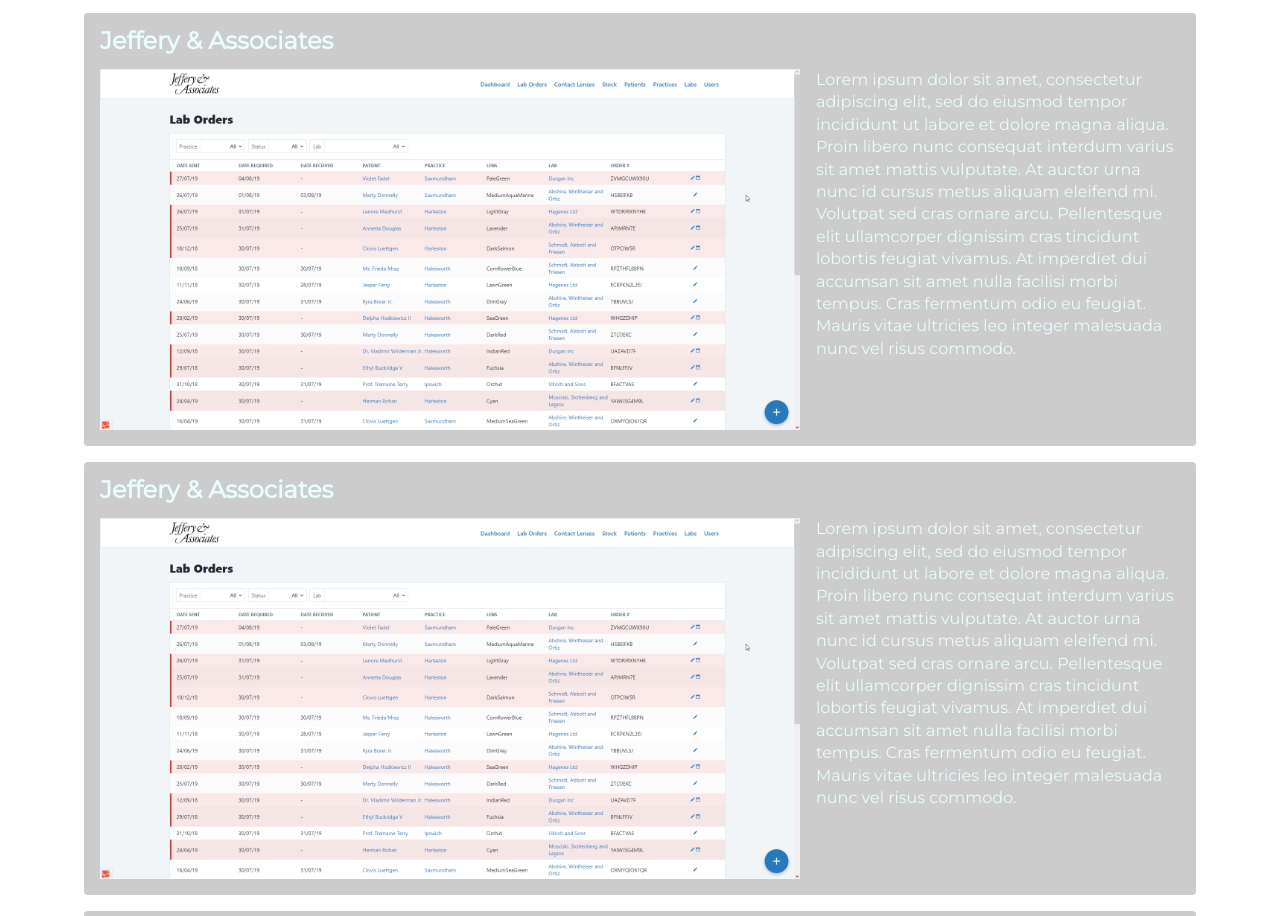
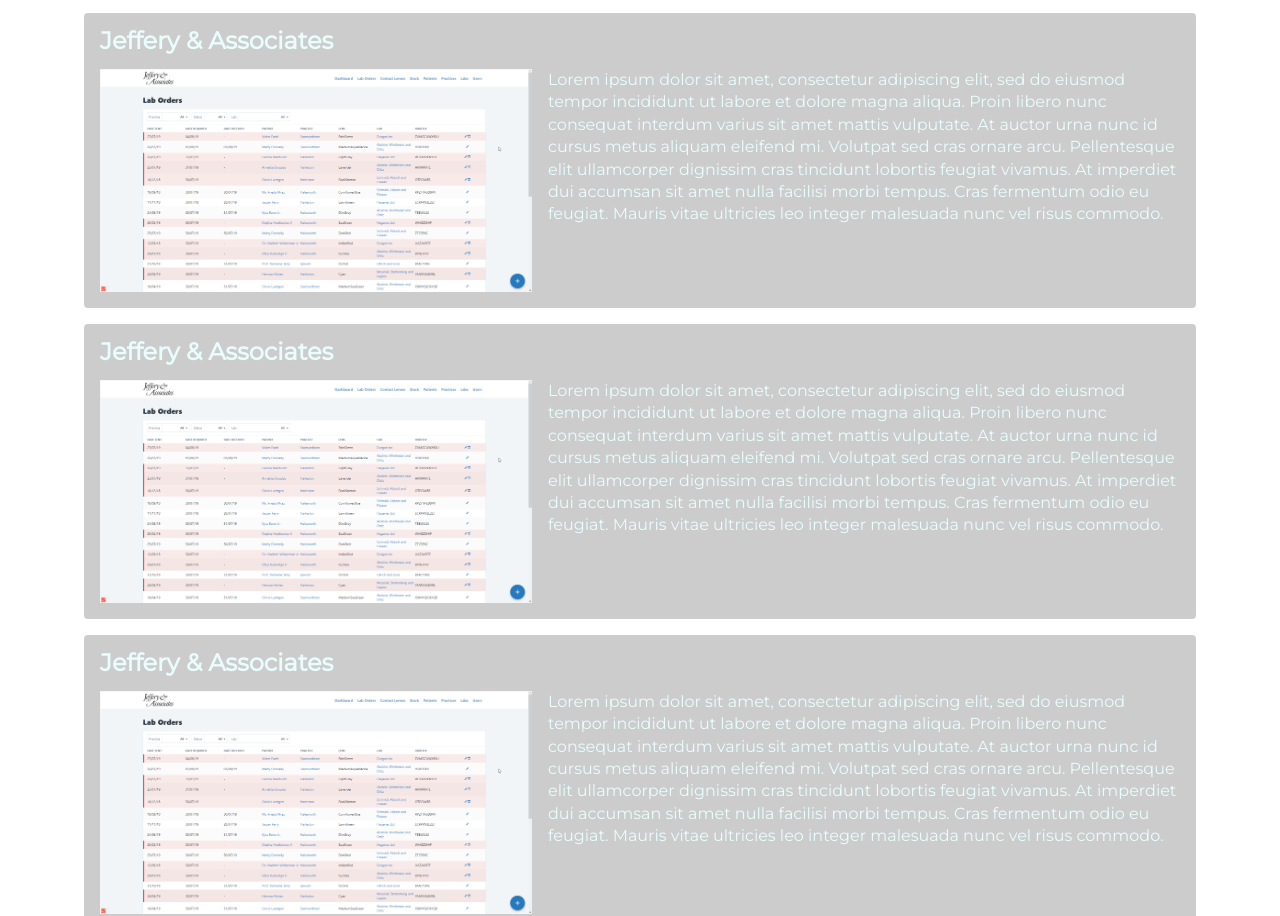
Before and after one commit to MHalseyPerry/personal-portfolio, a plain HTML site: page index.html in a window 1280 px wide. Shown: the part 464-1380 px from the top of the page. Drawn offline with Linux system fonts and the light colour scheme; a script that the page names is missing.

Commit message:
Project image scaling somewhat fixed.

```diff
--- a/index.html
+++ b/index.html
@@ -47,7 +47,7 @@
                     <div class="project">
                         <h2>Jeffery & Associates</h2>
                         <div class="project-content">
-                            <img  width="700rem" src="./assets/janda.png">
+                            <img class="project-image" src="./assets/janda.png">
                             <p>
                                 Lorem ipsum dolor sit amet, consectetur adipiscing elit, sed do eiusmod tempor incididunt ut labore et dolore magna aliqua.
                                 Proin libero nunc consequat interdum varius sit amet mattis vulputate. At auctor urna nunc id cursus metus aliquam eleifend mi.
@@ -60,7 +60,7 @@
                     <div class="project">
                         <h2>Jeffery & Associates</h2>
                         <div class="project-content">
-                            <img  width="700rem" src="./assets/janda.png">
+                            <img class="project-image" src="./assets/janda.png">
                             <p>
                                 Lorem ipsum dolor sit amet, consectetur adipiscing elit, sed do eiusmod tempor incididunt ut labore et dolore magna aliqua.
                                 Proin libero nunc consequat interdum varius sit amet mattis vulputate. At auctor urna nunc id cursus metus aliquam eleifend mi.
@@ -73,7 +73,7 @@
                     <div class="project">
                         <h2>Jeffery & Associates</h2>
                         <div class="project-content">
-                            <img  width="700rem" src="./assets/janda.png">
+                            <img class="project-image" src="./assets/janda.png">
                             <p>
                                 Lorem ipsum dolor sit amet, consectetur adipiscing elit, sed do eiusmod tempor incididunt ut labore et dolore magna aliqua.
                                 Proin libero nunc consequat interdum varius sit amet mattis vulputate. At auctor urna nunc id cursus metus aliquam eleifend mi.
--- a/style.css
+++ b/style.css
@@ -80,6 +80,12 @@ body {
     margin-left: 1rem;
 }
 
+.project-image{
+    max-width: 40%;
+    display: block;
+    height:auto;
+}
+
 .icon:hover {
     opacity: .6;
 }
```
